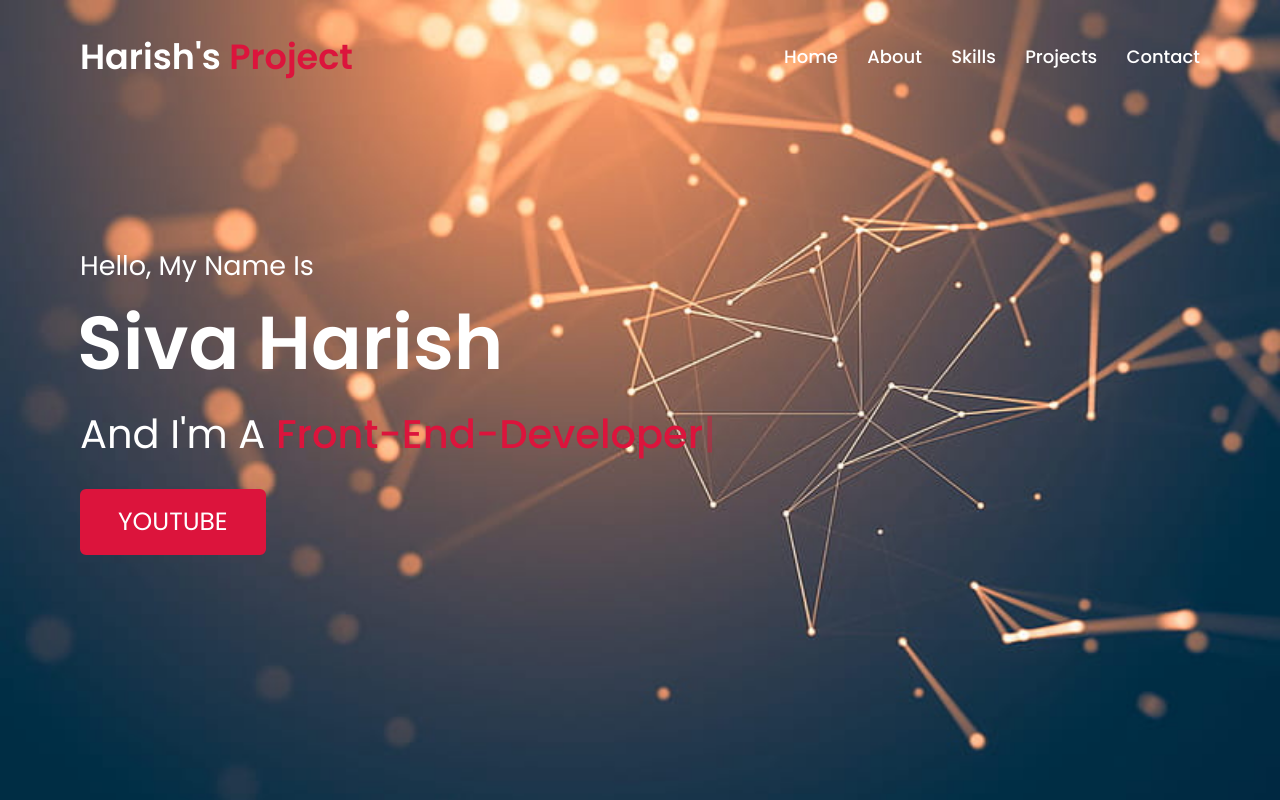
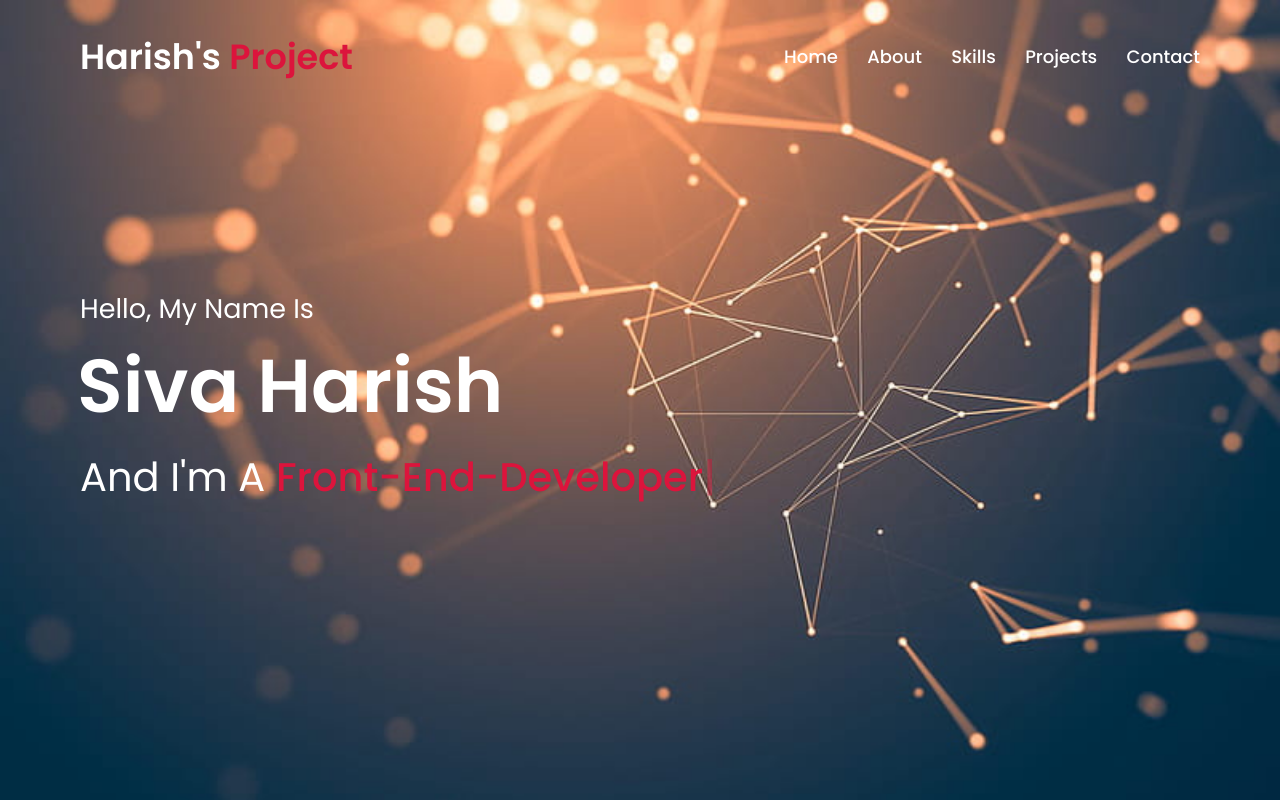
Before and after one commit to sivaHarish02/PORTFOLIO, a plain HTML site: page index.html in a window 1280 px wide. Shown: the top 800 px of the page. Drawn offline with nearby package versions, Linux system fonts and the light colour scheme.

Commit message:
Update index.html

```diff
--- a/index.html
+++ b/index.html
@@ -43,7 +43,7 @@
                 <div class="text-2">Siva Harish</div>
                 <div class="text-3">And I'm a <span class="typing"></span></div>
                 <!--youtube-->
-                <a href="https://youtu.be/Cvk7wsZjb04" type="button" class="hero-info-button">  YOUTUBE  </a>
+<!--                 <a href="https://youtu.be/Cvk7wsZjb04" type="button" class="hero-info-button">  YOUTUBE  </a> -->
             </div>
         </div>
     </section>
@@ -290,7 +290,7 @@
             <a href="https://www.instagram.com/accounts/login/"><i class="fab fa-instagram"></i></a>
             <a href="https://youtube.com/@sivaharish3169"><i class="fab fa-youtube"></i></i></a>
           </div>
-        <span><a href="https://youtube.com/@sivaharish3169">YouTube</a> | <span class="far fa-copyright"></span>Harish's Project </span>
+         <span class="far fa-copyright"></span>Harish's Project </span>
     </footer>
     <!-- footer section end -->
     <script src="script.js"></script>
```
